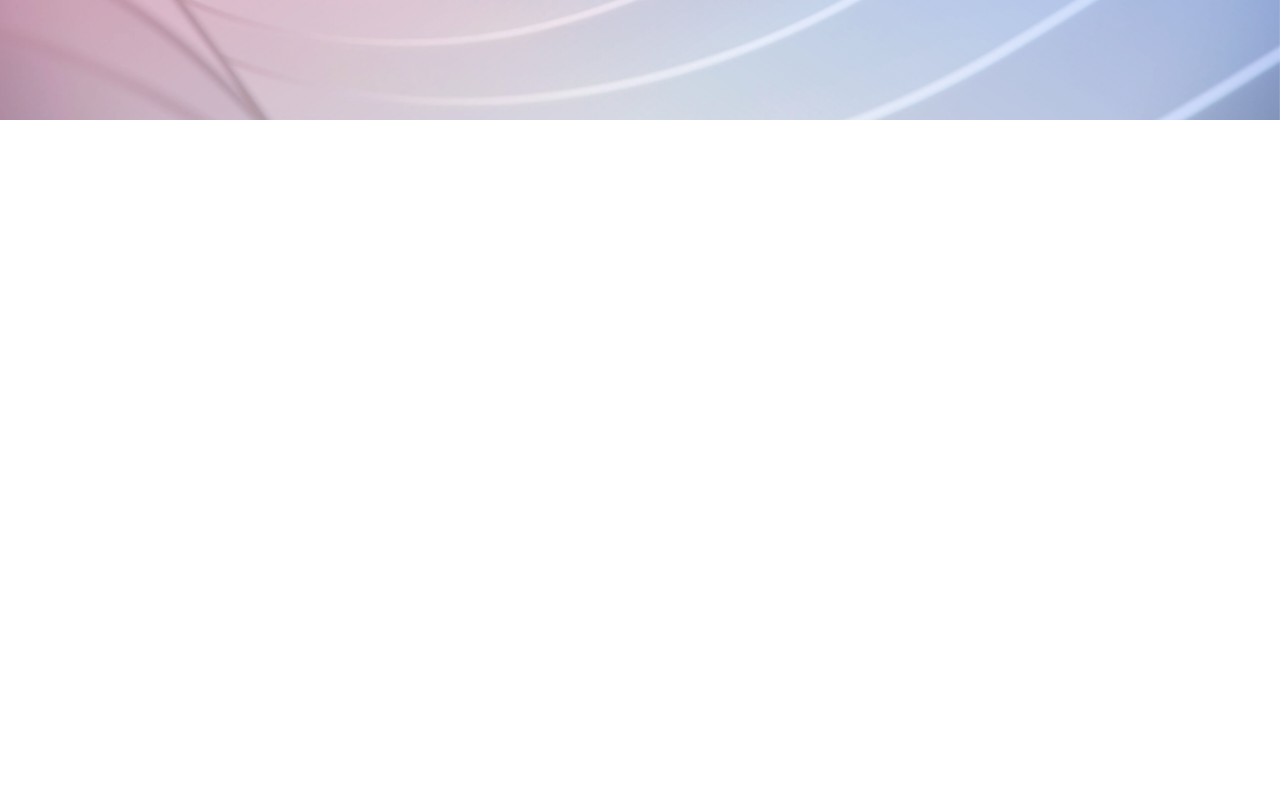
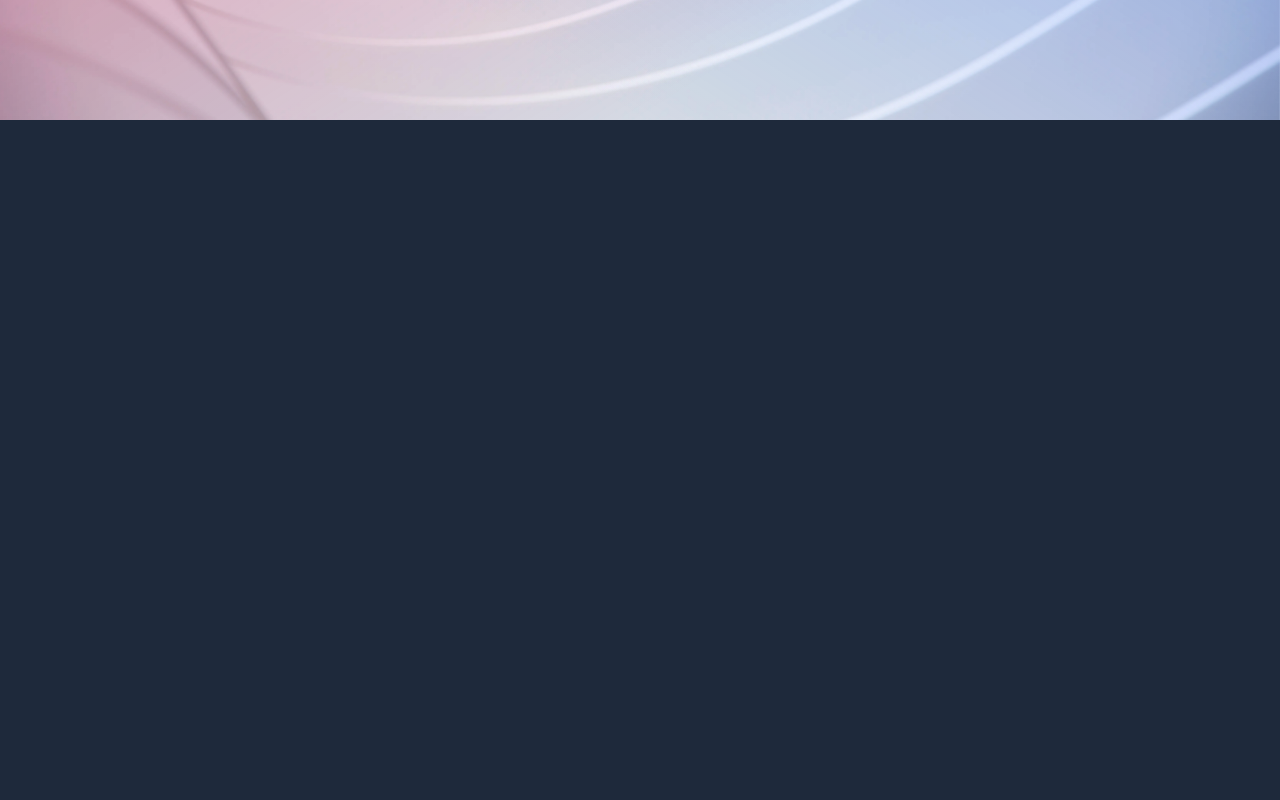
Before and after one commit to sabotack/sajad, a React (Vite) app: page / in a window 1280 px wide. Shown: the part 680-1480 px from the top of the page. Before the commit the page ends 800 px from the top, so only its background shows below. Built offline with nearby package versions, Linux system fonts and the light colour scheme.

Commit message:
Add test sections for debugging

```diff
--- a/src/pages/Home/Home.tsx
+++ b/src/pages/Home/Home.tsx
@@ -5,13 +5,19 @@ const Home = () => {
     return (
         <>
             <Navbar />
-            <section className="w-screen h-screen pt-header bg-gradient-home-r">
+            <section className="w-full h-screen pt-header bg-gradient-home-r">
                 <div className="absolute top-0 left-0 w-full h-full bg-gradient-home-b" />
                 <div
                     className="fixed top-0 left-0 w-full h-full bg-cover bg-no-repeat bg-center -z-10"
                     style={{ backgroundImage: `url(${CoverBackground})` }}
                 />
             </section>
+            <section className="w-full h-screen bg-gradient-home-r">
+                <div className="w-full h-full bg-slate-800" />
+            </section>
+            <section id="test" className="w-full h-screen bg-gradient-home-r">
+                <div className="w-full h-full bg-red-500" />
+            </section>
         </>
     );
 };
```
